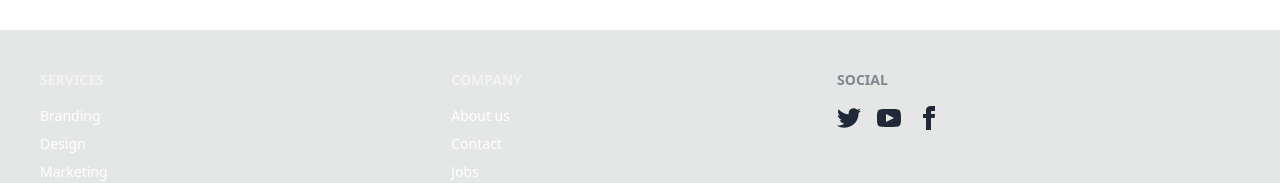
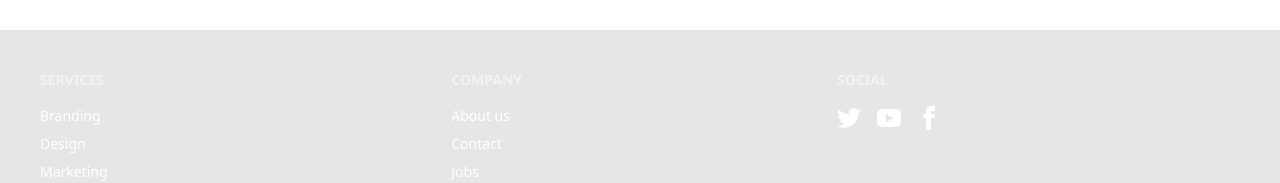
Before and after one commit to newajsharif91/learning_platform--Client_Side-, a React (Create React App) app: page / in a window 1280 px wide. Shown: the part 574-757 px from the top of the page. Built offline with nearby package versions, Linux system fonts and the light colour scheme; no server answers.

Commit message:
add colour

```diff
--- a/src/components/Footer/Footer.js
+++ b/src/components/Footer/Footer.js
@@ -19,8 +19,8 @@ const Footer = () => {
           <a className="link link-hover">Jobs</a>
           <a className="link link-hover">Press kit</a>
         </div>
-        <div>
-          <span className="footer-title">Social</span>
+        <div className="text-white">
+          <span className="footer-title text-white">Social</span>
           <div className="grid grid-flow-col gap-4">
             <a>
               <svg
```
